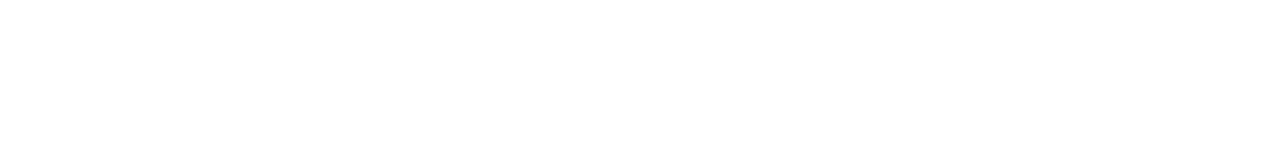
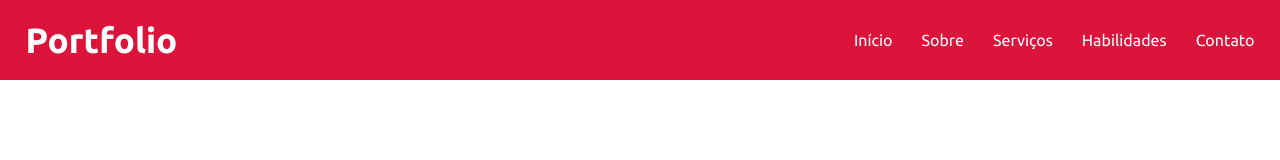
Before and after one commit to ThiaagoSant/Portfolio, a website: page index.html in a window 1280 px wide. Drawn offline with nearby package versions, Linux system fonts and the light colour scheme.

Commit message:
Adding Navbar to the project

```diff
--- a/assets/css/style.css
+++ b/assets/css/style.css
@@ -1,10 +1,10 @@
 /*--imports---*/
 
-/*--font---*/
-@import url('https://fonts.googleapis.com/css2?family=Poppins:wght@400;500;600;700&family=Ubuntu:wght@400;500;700&display=swap');
+	/*--font---*/
+	@import url('https://fonts.googleapis.com/css2?family=Poppins:wght@400;500;600;700&family=Ubuntu:wght@400;500;700&display=swap');
 
-/*--FW--*/
-@import url("https://cdnjs.cloudflare.com/ajax/libs/font-awesome/5.14.0/css/all.min.css");
+	/*--FontAS--*/
+	@import url("https://cdnjs.cloudflare.com/ajax/libs/font-awesome/5.14.0/css/all.min.css");
 
 /*--resets--*/
 * {
@@ -15,3 +15,55 @@
 	outline: 0;
 	text-decoration: none;
 }
+
+li {
+	list-style: none;
+}
+
+/*--Header, logo and navbar styling--*/
+
+header {
+	background-color: crimson;
+	height: 80px;
+	position: fixed;
+	width: 100%;
+}
+
+header .max-width {
+	margin: auto;
+	max-width: 1300px;
+	padding: 0 2%;
+	width: 100%
+}
+
+ .navbar .logo a {
+	color: white;
+	font-size: 35px;
+	font-weight: 600;
+}
+
+.navbar ul li {
+	display: inline-block;
+}
+
+.navbar ul li a {
+	color: white;
+	padding-left: 25px;
+}
+
+.navbar .logo, li a {
+	font-family: 'Ubuntu', sans-serif;
+}
+
+.nav-flex {
+	-webkit-box-align: center;
+	-ms-flex-align: center;
+	align-items: center;
+	display: -webkit-box;
+	display: -ms-flexbox;
+	display: flex;
+	-webkit-box-pack: justify;
+	-ms-flex-pack: justify;
+	height: 80px;
+	justify-content: space-between;
+}
--- a/index.html
+++ b/index.html
@@ -10,5 +10,21 @@
 	</head>
 	<body>
 
+		<header>
+			<div class="max-width">
+				<nav class="navbar nav-flex">
+					<div class="logo"><a href="#">Portfo<span>lio</span></a></div><!--logo-->
+
+					<ul>
+						<li><a href="#inicio">Início</a></li>
+						<li><a href="#sobre">Sobre</a></li>
+						<li><a href="#servicos">Serviços</a></li>
+						<li><a href="#habilidades">Habilidades</a></li>
+						<li><a href="#contato">Contato</a></li>
+					</ul>
+				</nav>
+			</div><!--max-width-->
+		</header>
+
 	</body>
 </html>
```
Lines whose indentation alone changed are shown as unchanged.
